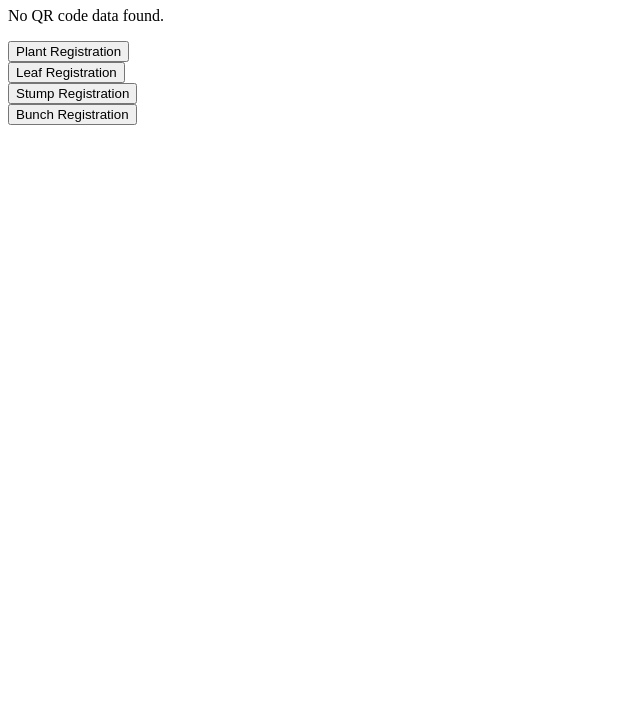
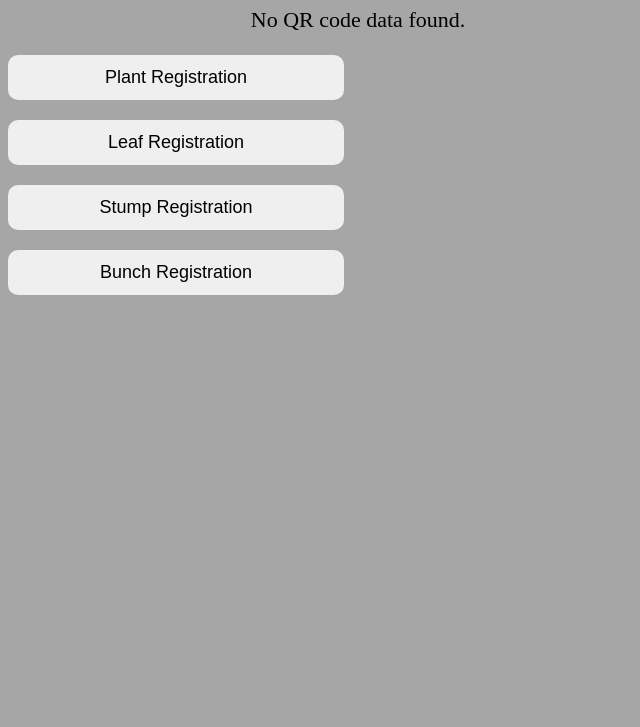
Before and after one commit to Kurbis12/markQR, a website: page public/html/regMenu.html in a window 1280 px wide. Shown: the part 73-800 px from the top of the page, without its empty margins (0-640 px from the left). Drawn offline with Linux system fonts and the light colour scheme; files that its build step writes are made by us from their sources; the site is published under a folder, as on GitHub Pages, so addresses that start at the root find nothing.

Commit message:
Update regMenu.html

```diff
--- a/public/html/regMenu.html
+++ b/public/html/regMenu.html
@@ -3,7 +3,7 @@
 <head>
     <meta charset="UTF-8">
     <meta name="viewport" content="width=device-width, initial-scale=1.0">
-    <link rel="stylesheet" href="/css/regMenuStyle.css">
+    <link rel="stylesheet" href="public/css/regMenuStyle.css">
     <title>QR Code Result</title>
     <style>
         /* Modal Styles */
```
